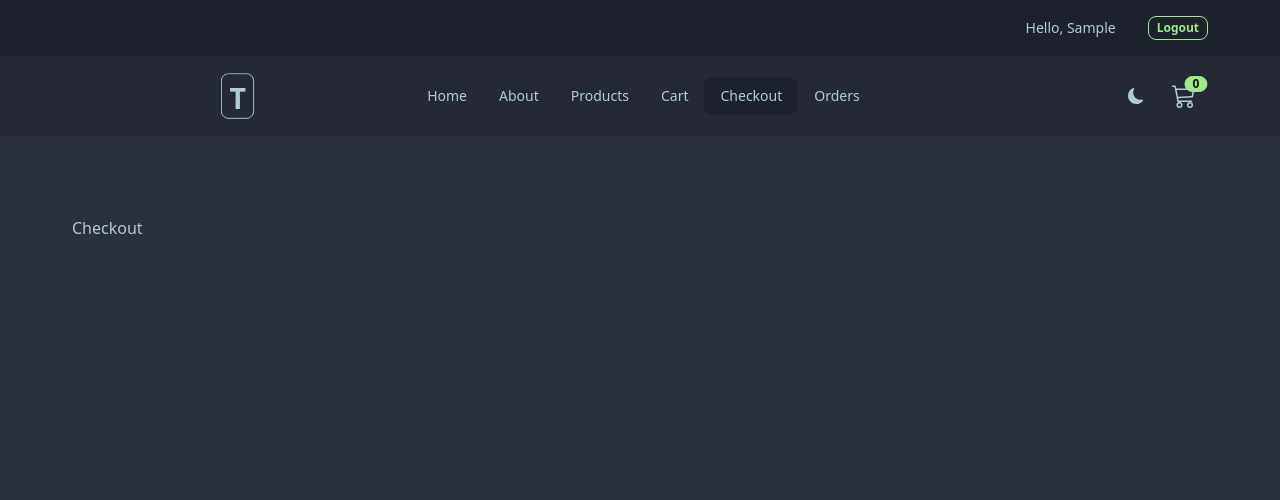
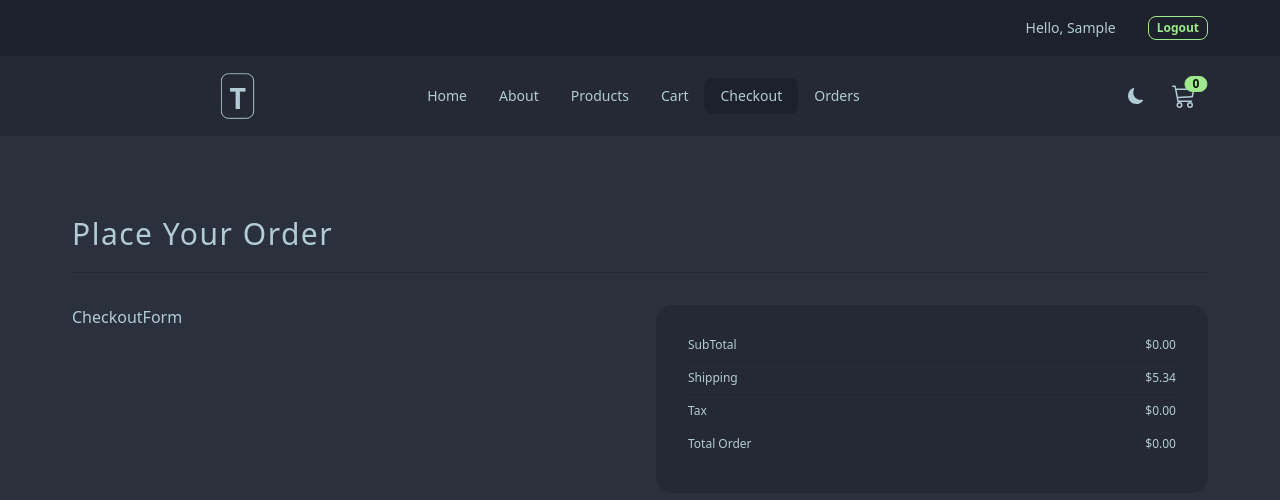
Before and after one commit to tsibeyeu/e-commerce-website, a React (Vite) app: page /checkout in a window 1280 px wide. Shown: the top 500 px of the page. Built offline with nearby package versions, Linux system fonts and the light colour scheme; sample sign-in values are in the browser's storage.

Commit message:
checkout page created

```diff
--- a/src/App.jsx
+++ b/src/App.jsx
@@ -20,6 +20,7 @@ import { ErrorElement } from "./components";
 import {loader as loadingLanding} from "./pages/Landing"
 import {loader as singleProdcutLoading} from "./pages/SingleProduct" ;
 import {loader as prodcutsLoading} from "./pages/Products" ;
+import {loader as checkoutLoading} from "./pages/Checkout" ;
 // Actions
 import {action as registerAction} from "./pages/Register";
 import {action as loginAction} from "./pages/Login";
@@ -59,6 +60,7 @@ const router = createBrowserRouter([
       {
         path: "checkout",
         element: <Checkout />,
+        loader:checkoutLoading(store),
       },
       {
         path: "orders",
--- /dev/null
+++ b/src/components/CheckoutForm.jsx
@@ -0,0 +1,8 @@
+
+const CheckoutForm = () => {
+  return (
+    <div>CheckoutForm</div>
+  )
+}
+
+export default CheckoutForm
--- a/src/components/Filters.jsx
+++ b/src/components/Filters.jsx
@@ -40,12 +40,12 @@ const Filters = () => {
         defaultValue={order}
       />
       <FormRange name="price" label="select price" size="range-sm"  defaultValue={price}/>
-      <FormCheckbox label='free shipping' name='shipping' size='checkbox-sm'defaultValue={shipping} />
+      <FormCheckbox label='free shipping' name='shipping' size='checkbox-sm' defaultValue={shipping} />
 
       <button type="submit" className="btn btn-primary btn-sm ">
         Search
       </button>
-      <Link type="submit" className="btn btn-accent btn-sm ">
+      <Link to="/products" type="submit" className="btn btn-accent btn-sm ">
         Reset
       </Link>
     </Form>
--- a/src/components/FormRange.jsx
+++ b/src/components/FormRange.jsx
@@ -1,10 +1,10 @@
 /* eslint-disable react/prop-types */
 import { useState } from "react";
 import { formatPrice } from "../utils";
-const FormRange = ({ label, name, size, defaultValue }) => {
+const FormRange = ({ label, name, size }) => {
   const step = 1000;
   const maxPrice = 100000;
-  const [selectedPrice, setSelectedPrice] = useState(defaultValue || maxPrice);
+  const [selectedPrice, setSelectedPrice] = useState(maxPrice);
   return (
     <div className="form-control">
       <label htmlFor={name} className="label cursor-pointer">
--- a/src/components/Header.jsx
+++ b/src/components/Header.jsx
@@ -4,7 +4,8 @@ import { logoutUser } from "../features/user/userSlice";
 import { clearCart } from "../features/cart/cartSlice";
 
 const Header = () => {
-  const userState = useSelector((state) => state.user.user?.user);
+  const userState = useSelector((state) => state.user.user);
+  console.log('userState',userState);
   console.log('userState',userState);
   const dispatch = useDispatch();
   const navigate = useNavigate();
--- a/src/components/NavLinks.jsx
+++ b/src/components/NavLinks.jsx
@@ -11,12 +11,12 @@ const links = [
 ];
 const Navlinks = () => {
   const user =useSelector(state => state.user.user);
-
+ console.log(user);
   return (
     <>
       {links.map((link) => {
         const { url, id, text } = link;
-        if((url === "checkout" || url === "orders")&& !user) return null;
+        if((url === "checkout" || url === "orders") && !user) return null;
         return (
           <li key={id}>
             <NavLink className="capitalize" to={url}>
--- a/src/components/index.js
+++ b/src/components/index.js
@@ -14,3 +14,4 @@ export {default as Loading} from "./Loading";
 export { default as CartTotals} from "./CartTotals";
 export {default as CartItemsList} from "./CartItemsList";
 export {default as CartItem} from "./CartItem";
+export {default as CheckoutForm} from "./CheckoutForm";
--- a/src/pages/Checkout.jsx
+++ b/src/pages/Checkout.jsx
@@ -1,8 +1,28 @@
+import { useSelector } from "react-redux";
+import { CartTotals, CheckoutForm, SectionTitle } from "../components";
+import { toast } from "react-toastify";
+import { redirect } from "react-router-dom";
+export const loader = (store) => () => {
+  const user = store.getState().user.user;
+  console.log(user);
+  if (!user) {
+    toast.warn("Please login to continue");
+   return redirect("/login");
+  }
+  return null;
+};
+const Checkout = () => {
+  const cartTotal = useSelector((state) => state.cart.cartTotal);
+  if (cartTotal === null) return <SectionTitle text="Your Cart is empty" />;
+  return (
+    <>
+      <SectionTitle text="Place your order" />
+      <div className="mt-8 gap-8  grid md:grid-cols-2 items-start">
+        <CheckoutForm />
+        <CartTotals />
+      </div>
+    </>
+  );
+};
 
-const Checkout = () => {
-  return (
-    <div>Checkout</div>
-  )
-}
-
-export default Checkout
+export default Checkout;
```
